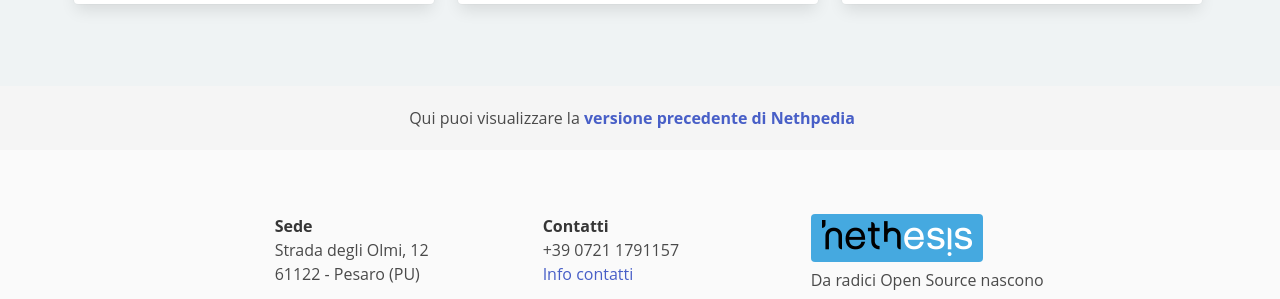
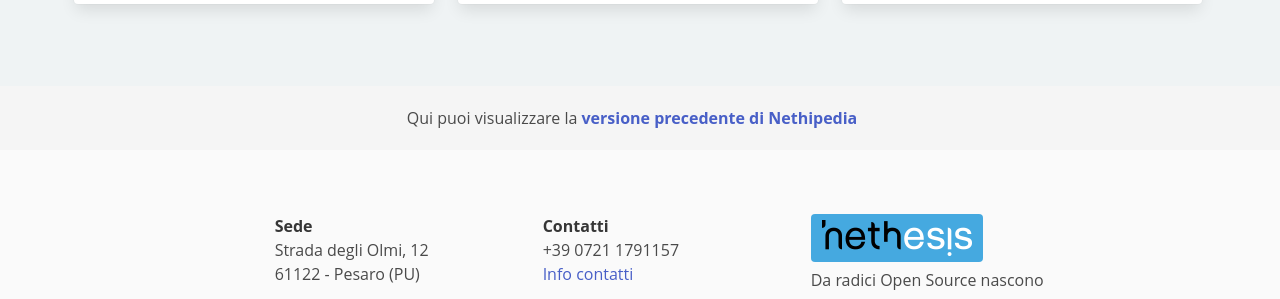
Before and after one commit to nethesis/docs, a Jekyll site: the page built from index.md, in a window 1280 px wide and 900 px high, scrolled down 1512 px. Shown: the part 365-664 px from the top of the window. Built offline with Jekyll 4.4.1, drawn with Linux system fonts in a browser that asks for light colours; nearby versions of some CDN libraries; library files that are not in the unit come from our copies.

Commit message:
Move all nethpedia labels to nethipedia

```diff
--- a/_config.yml
+++ b/_config.yml
@@ -13,7 +13,7 @@
 # you will see them accessed via {{ site.title }}, {{ site.email }}, and so on.
 # You can create any custom variable you would like, and they will be accessible
 # in the templates via {{ site.myvariable }}.
-title: Nethpedia
+title: Nethipedia
 email: sebastian.besel@nethesis.it
 description: >- # this means to ignore newlines until "baseurl:"
   Documentation scheme of all nethesis products.
--- a/_includes/footer.html
+++ b/_includes/footer.html
@@ -1,5 +1,5 @@
 <div class="old-documentation">
-    Qui puoi visualizzare la <strong><a target="_blank" href="https://legacy.docs.nethesis.it">versione precedente di Nethpedia</a></strong>
+    Qui puoi visualizzare la <strong><a target="_blank" href="https://legacy.docs.nethesis.it">versione precedente di Nethipedia</a></strong>
 </div>
 <footer class="footer first-footer">
     <div class="container">
--- a/_includes/head.html
+++ b/_includes/head.html
@@ -1,6 +1,6 @@
 <head>
     <meta charset="utf-8">
-    <title> Nethpedia - Documentazione Nethesis </title>
+    <title> Nethipedia - Documentazione Nethesis </title>
     <meta name="description" content="Nethipedia è la piattaforma che contiene le informazioni e la documentazione relativa ai prodotti e alle soluzioni Nethesis.">
     <meta name="viewport" content="width=device-width">
     <!-- <link rel="icon" href="favicon.ico" type="image/x-icon" /> -->
--- a/_layouts/home.html
+++ b/_layouts/home.html
@@ -4,9 +4,9 @@
 <body>
     {% include header.html %}
     <section class="container products-container">
-        {% for row in site.data.nethpedia_rows %}
+        {% for row in site.data.nethipedia_rows %}
         <div class="columns features">
-            {% for product in site.data.nethpedia_products limit:row.limit offset:row.offset %}
+            {% for product in site.data.nethipedia_products limit:row.limit offset:row.offset %}
             <!-- COL -->
             <div class="column is-4">
                 <div class="card is-shady">
```
Also changed, not shown: README.md, _data/nethipedia_products.json (renamed from _data/nethpedia_products.json), _data/nethipedia_rows.json (renamed from _data/nethpedia_rows.json).
